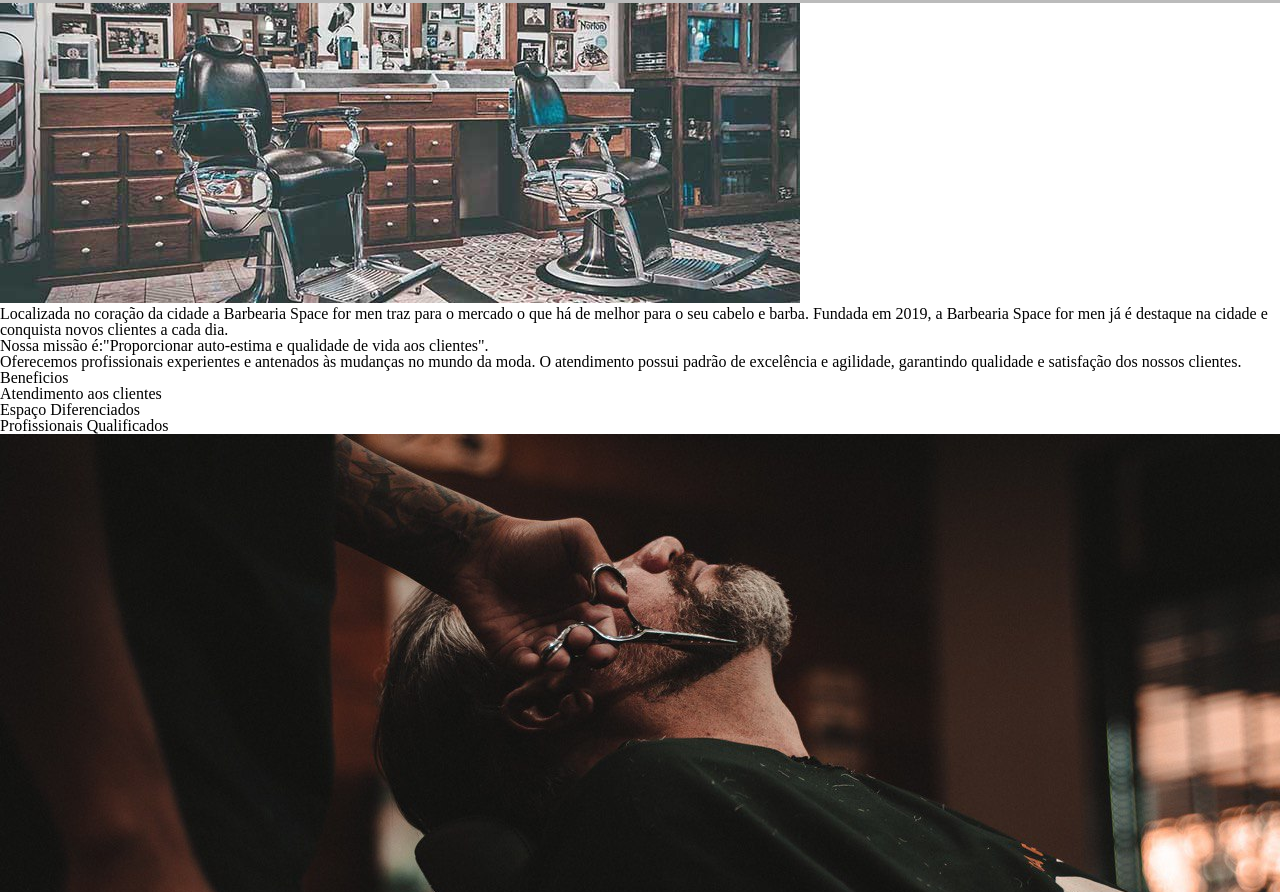
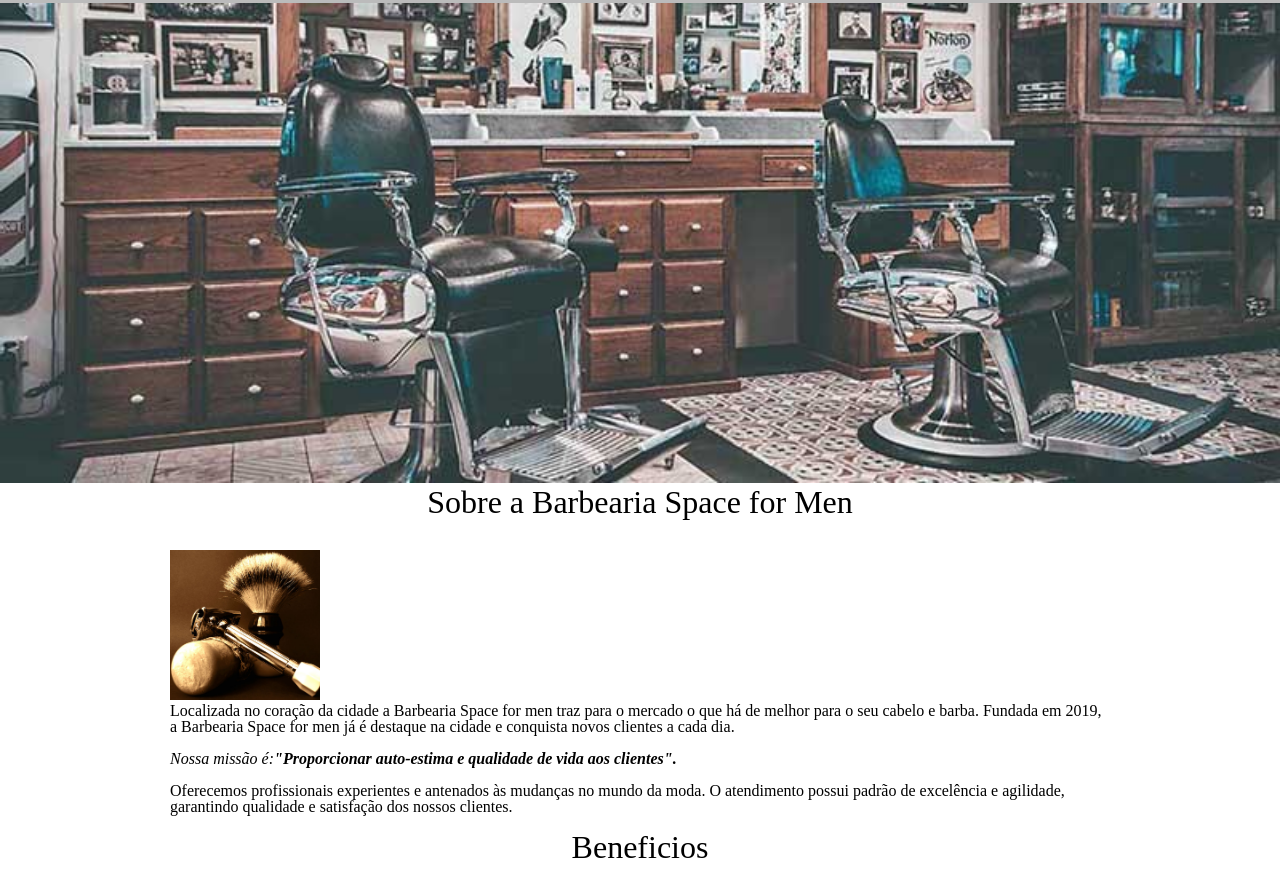
Before and after one commit to Dimasmgarcia02042011/spaceformen3, a plain HTML site: page index.html in a window 1280 px wide. Shown: the part 290-1182 px from the top of the page. Drawn offline with Linux system fonts and the light colour scheme.

Commit message:
atualização da aula dia 24/09/2026

```diff
--- a/index.html
+++ b/index.html
@@ -28,7 +28,10 @@
 
 
     <main>
-        <div class="principal">
+        <section class="principal">
+            <h2 class="titulo-principal">Sobre a Barbearia Space for Men</h2>
+            <img src="./img/utensilios.jpg" alt="utensilios barbearia" class="utensilios">
+
             <p>Localizada no coração da cidade a Barbearia Space for men traz para o mercado o que há de melhor para o
                 seu cabelo e barba. Fundada em 2019, a Barbearia Space for men já é destaque na cidade e conquista novos
                 clientes a cada dia.</p>
@@ -38,9 +41,9 @@
 
             <p>Oferecemos profissionais experientes e antenados às mudanças no mundo da moda. O atendimento possui
                 padrão de excelência e agilidade, garantindo qualidade e satisfação dos nossos clientes.</p>
-        </div>
-        <div class="beneficios">
-            <h2 class="titulo-centralizado">Beneficios</h2>
+        </section>
+        <section class="beneficios">
+            <h3 class="titulo-principal">Beneficios</h3>
 
             <ul>
 
@@ -51,7 +54,7 @@
             </ul>
 
             <img src="./img/beneficios.jpg" alt="beneficios" class="imagembeneficios">
-        </div>
+        </section>
     </main>
 
     <footer>
--- a/style.css
+++ b/style.css
@@ -33,6 +33,46 @@ nav a:hover {
     color: #c78c19;
     text-decoration: underline;
 }
+.banner{
+    width: 100%;
+}
+main{
+    width: 940px;
+    margin: 0 auto;
+}
+.principal p{
+   margin: 0 0 1em;
+
+
+}
+.principal strong{
+    font-weight: bold;
+}
+
+.principal em{
+    font-style: italic;
+}
+
+
+
+
+.titulo-principal{
+text-align: center;
+    font-size: 2em;
+    margin: 0 0 1em;
+}
+
+
+.utensilios{
+    width: 150px;
+}
+
+.imagembeneficios{
+    width: 60%;
+
+}
+
+
 footer {
     text-align: center;
     background-image: url(./img/bg.jpg);
```
Also changed, not shown: 1 other file.
